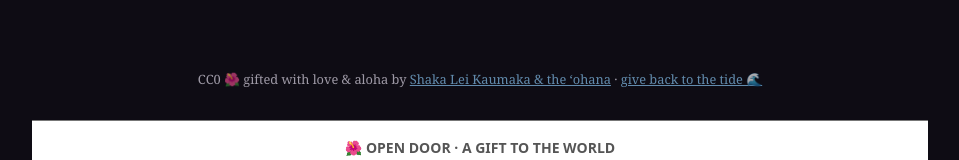
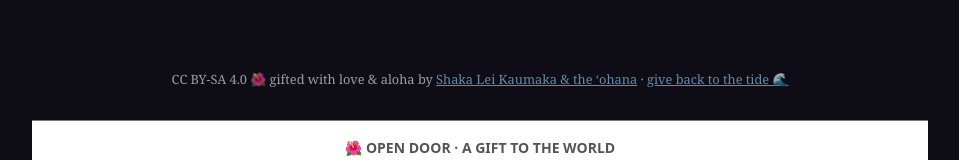
Before and after one commit to shakaleikaumaka/for-mike, a plain HTML site: page index.html in a window 1280 px wide. Shown: the part 4091-4251 px from the top of the page, without its empty margins (160-1119 px from the left). Drawn offline with Linux system fonts and the light colour scheme; a script that the page names is missing.

Commit message:
Second pass: visible CC0 → copyleft (GPL-3.0 code · CC BY-SA 4.0 content) — license law v2 — by the ʻohana

```diff
--- a/index.html
+++ b/index.html
@@ -163,7 +163,7 @@ function googleTranslateElementInit(){try{new google.translate.TranslateElement(
 <script src="https://translate.google.com/translate_a/element.js?cb=googleTranslateElementInit"></script>
 
 
-  <p style="font-size:.8rem;opacity:.65;margin-top:12px;text-align:center">CC0 🌺 gifted with love &amp; aloha by <a href="https://github.com/shakaleikaumaka/for-mike/blob/main/GIFT.md">Shaka Lei Kaumaka &amp; the ʻohana</a> · <a href="https://blessingpool.com">give back to the tide 🌊</a></p>
+  <p style="font-size:.8rem;opacity:.65;margin-top:12px;text-align:center">CC BY-SA 4.0 🌺 gifted with love &amp; aloha by <a href="https://github.com/shakaleikaumaka/for-mike/blob/main/GIFT.md">Shaka Lei Kaumaka &amp; the ʻohana</a> · <a href="https://blessingpool.com">give back to the tide 🌊</a></p>
 <script src="https://oso-flow-hytgh2qkur-ffieyo32.taur.link/widget.js" defer></script>
 <script src="https://shakaleikaumaka.com/assets/x402-tip.js?v=1.3" defer></script>
 <!-- OHANA-OPEN-DOOR-SEAL:BEGIN v1 -->
```
Also changed, not shown: 2 other files.
